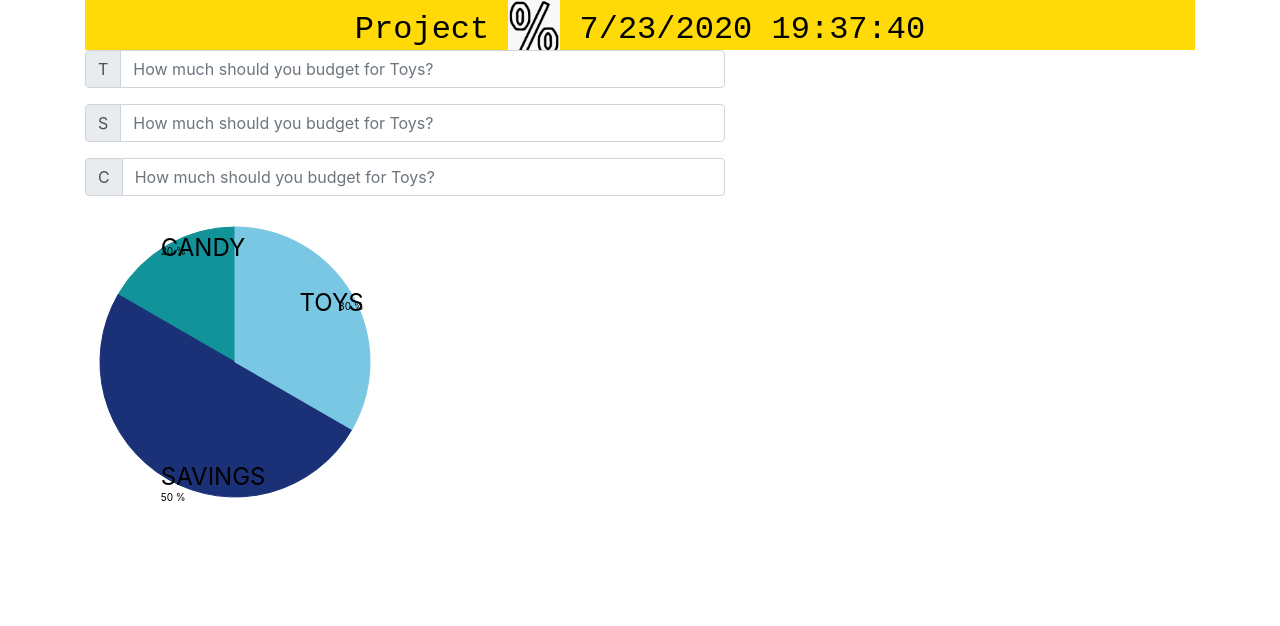
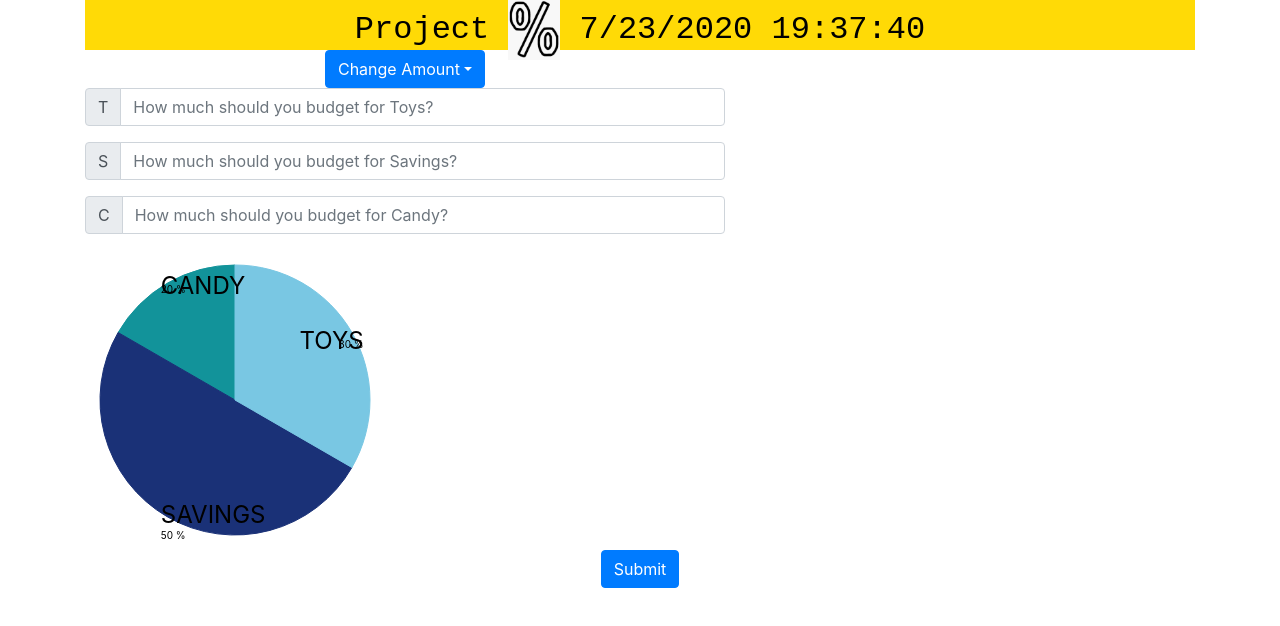
Before and after one commit to keishon104/bc003_groupproject, a React (Create React App) app: page / in a window 1280 px wide. Shown: the top 626 px of the page. Built offline with nearby package versions, Linux system fonts and the light colour scheme.

Commit message:
Adds dropdown and Submit Button

```diff
--- a/src/App.js
+++ b/src/App.js
@@ -1,17 +1,20 @@
 import React from 'react';
 import Header from './components/header/header';
 import Body from './components/body/body';
-import {Container} from 'react-bootstrap';
+import {Container, Button} from 'react-bootstrap';
 import './App.css';
 import Piechart from './components/piechart/piechart';
+import Drop from './components/dropdown/drop';
 
 function App() {
   return (
     <div className="App">
       <Container className="ContainerWrap">
-      <Header/>
+        <Header/>
+        <Drop/>
         <Body/>
         <Piechart/>
+        <Button className="submitButon">Submit</Button>
       </Container>
     </div>
   );
--- a/src/components/body/body.js
+++ b/src/components/body/body.js
@@ -28,7 +28,7 @@ class Body extends Component {
             <InputGroup.Text id="basic-addon1">S</InputGroup.Text>
           </InputGroup.Prepend>
           <FormControl
-            placeholder="How much should you budget for Toys?"
+            placeholder="How much should you budget for Savings?"
             aria-label="Username"
             aria-describedby="basic-addon1"
           />
@@ -39,7 +39,7 @@ class Body extends Component {
             <InputGroup.Text id="basic-addon1">C</InputGroup.Text>
           </InputGroup.Prepend>
           <FormControl
-            placeholder="How much should you budget for Toys?"
+            placeholder="How much should you budget for Candy?"
             aria-label="Username"
             aria-describedby="basic-addon1"
           />
--- /dev/null
+++ b/src/components/dropdown/drop.js
@@ -0,0 +1,29 @@
+import React, {Component} from 'react';
+import {DropdownButton, Dropdown} from 'react-bootstrap';
+// import './body.css';
+
+
+
+class Drop extends Component {
+
+
+
+
+  render() {
+    return (
+      <div className="InputFields">
+      <DropdownButton id="dropdown-basic-button" title="Change Amount">
+        <Dropdown.Item href="#/action-1">$1.00</Dropdown.Item>
+        <Dropdown.Item href="#/action-2">$5.50</Dropdown.Item>
+        <Dropdown.Item href="#/action-3">$15.00</Dropdown.Item>
+      </DropdownButton>
+
+      </div>
+
+
+  )}
+
+
+}
+
+export default Drop;
```
